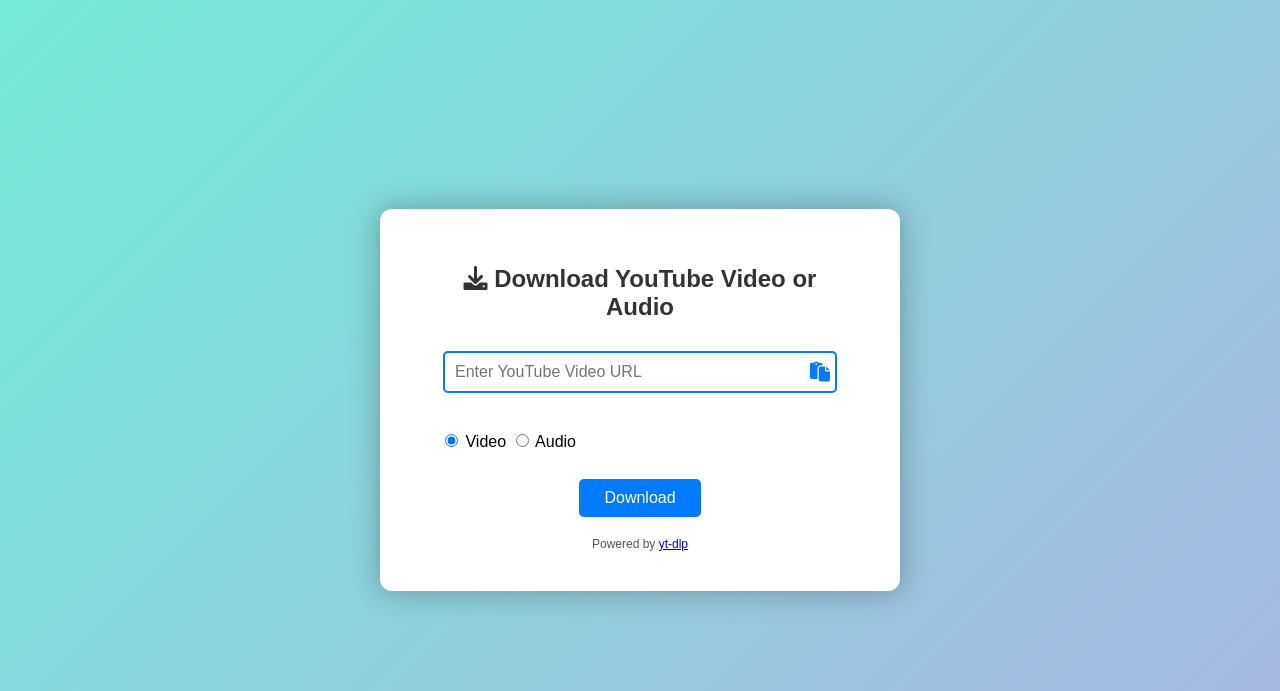
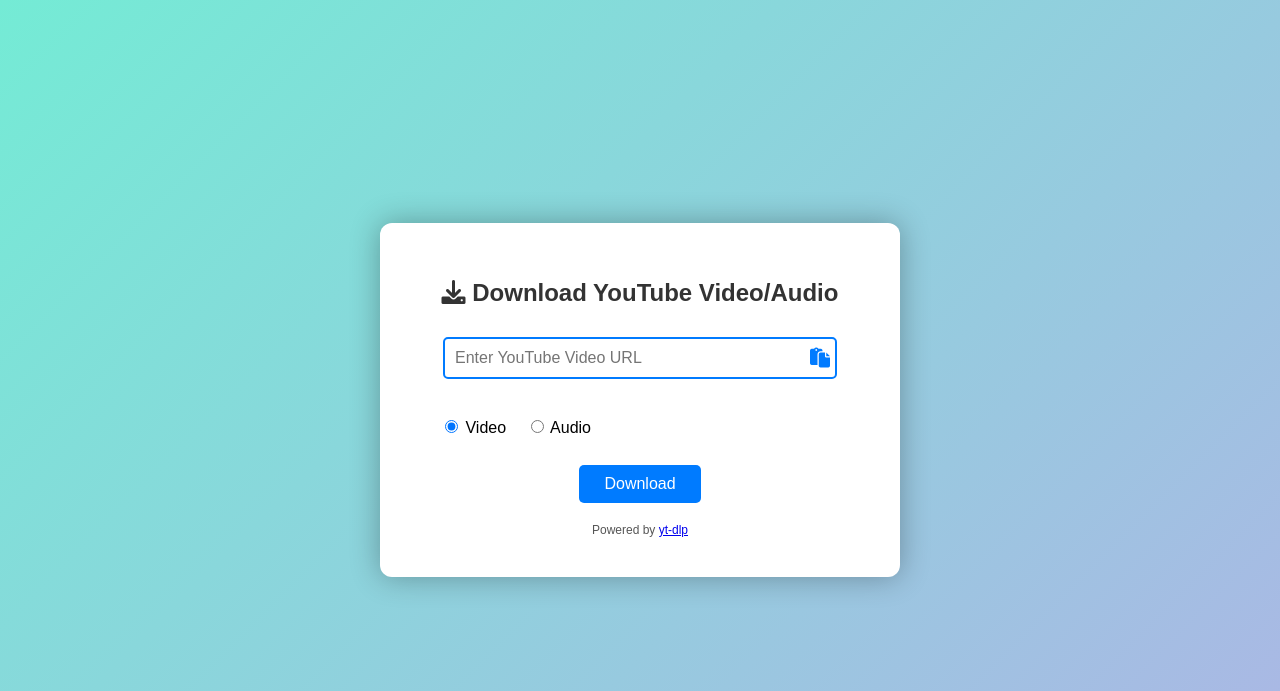
Before and after one commit to Sengkue/download-videos, a Flask app: page / in a window 1280 px wide. Shown: the top 691 px of the page. Run offline with Flask 3, Linux system fonts and the light colour scheme.

Commit message:
commit 10/10/2024  9:30:44.16

```diff
--- a/app.py
+++ b/app.py
@@ -1,5 +1,5 @@
 # Save this file as app.py
-from flask import Flask, request, render_template, send_file
+from flask import Flask, render_template, request, send_file, jsonify
 import yt_dlp
 import os
 
@@ -7,41 +7,46 @@
 
 @app.route('/')
 def index():
-    return render_template('index.html', error=None)
+    return render_template('index.html')
 
 @app.route('/download', methods=['POST'])
 def download():
-    video_url = request.form['video_url']
-    format_choice = request.form['format']  # Get format choice
+    video_url = request.form.get('video_url')
+    download_type = request.form.get('download_type')
 
-    # Prepare options for yt-dlp
-    ydl_opts = {
-        'format': 'bestvideo+bestaudio/best' if format_choice == 'video' else 'bestaudio/best',  # Choose format
-        'outtmpl': 'downloads/%(title)s.%(ext)s',  # Output template
-        'postprocessors': [{
-            'key': 'FFmpegExtractAudio',
-            'preferredcodec': 'mp3',  # Set audio codec to mp3
-            'preferredquality': '192',
-        }] if format_choice == 'audio' else []
-    }
+    if not video_url:
+        return render_template('index.html', error="Please provide a valid YouTube URL.")
 
     try:
+        if download_type == 'audio':
+            # Set options for audio download
+            ydl_opts = {
+                'format': 'bestaudio/best',
+                'postprocessors': [{
+                    'key': 'FFmpegExtractAudio',
+                    'preferredcodec': 'mp3',
+                    'preferredquality': '192',
+                }],
+                'outtmpl': '%(title)s.%(ext)s',
+                'noplaylist': True,
+            }
+        else:
+            # Set options for video download
+            ydl_opts = {
+                'format': 'bestvideo+bestaudio/best',
+                'outtmpl': '%(title)s.%(ext)s',
+                'noplaylist': True,
+            }
+
         with yt_dlp.YoutubeDL(ydl_opts) as ydl:
             info_dict = ydl.extract_info(video_url, download=True)
             title = info_dict.get('title', None)
-            if format_choice == 'audio':
-                # If downloading audio, set filename for send_file
-                filename = os.path.join('downloads', f"{title}.mp3")
-            else:
-                # If downloading video, set filename for send_file
-                filename = os.path.join('downloads', f"{title}.{info_dict['ext']}")
+            file_name = ydl.prepare_filename(info_dict)
 
-        return send_file(filename, as_attachment=True)
+        return send_file(file_name, as_attachment=True)
 
     except Exception as e:
-        return render_template('index.html', error=str(e))
+        return render_template('index.html', error=f"Error downloading the video/audio: {str(e)}")
 
 if __name__ == '__main__':
-    if not os.path.exists('downloads'):
-        os.makedirs('downloads')
     app.run(debug=True)
--- a/static/styles.css
+++ b/static/styles.css
@@ -75,9 +75,13 @@
     color: #0056b3; /* Darker blue on hover */
 }
 
-.format-selection {
-    margin: 10px 0; /* Space between input and radio buttons */
-    text-align: left; /* Align radio buttons to the left */
+.radio-group {
+    text-align: left;
+    margin: 10px 0;
+}
+
+.radio-group label {
+    margin-right: 15px;
 }
 
 button {
--- a/templates/index.html
+++ b/templates/index.html
@@ -11,7 +11,7 @@
 <body>
 
     <div class="container">
-        <h1><i class="fas fa-download"></i> Download YouTube Video or Audio</h1>
+        <h1><i class="fas fa-download"></i> Download YouTube Video/Audio</h1>
         <form action="/download" method="POST">
             <div class="input-container">
                 <input type="text" id="video-url" name="video_url" placeholder="Enter YouTube Video URL" required oninput="toggleClearIcon()">
@@ -19,14 +19,12 @@
                 <i class="fas fa-paste paste-icon" onclick="pasteLink()" title="Paste URL"></i>
             </div>
             <br>
-            <div class="format-selection">
+            <div class="radio-group">
                 <label>
-                    <input type="radio" name="format" value="video" checked>
-                    Video
+                    <input type="radio" name="download_type" value="video" checked> Video
                 </label>
                 <label>
-                    <input type="radio" name="format" value="audio">
-                    Audio
+                    <input type="radio" name="download_type" value="audio"> Audio
                 </label>
             </div>
             <br>
```
